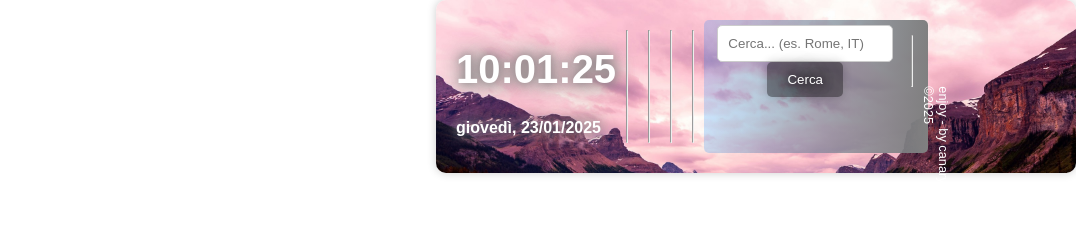
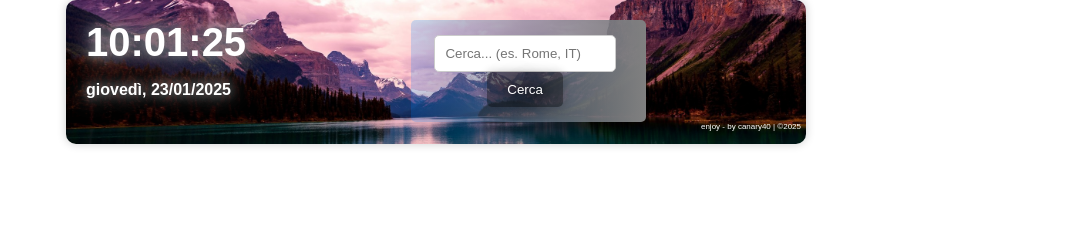
Before and after one commit to canary40/clockandweather, a plain HTML site: page index.html in a window 1280 px wide. Shown: the whole page, without its empty margins (204-1280 px from the left). Drawn offline with Linux system fonts and the light colour scheme.

Commit message:
styles.css

```diff
--- a/styles.css
+++ b/styles.css
@@ -1,23 +1,28 @@
 body {
-	font-family: Arial, sans-serif;
-    	background-color: transparent;
-    	margin: 0 auto;
+	font-family: 'Poppins', sans-serif;
+    background-color: none;
+    margin: 0 auto;
+	position: relative;
+	display: flex;
+	justify-content: center;
+	align-items: center;
 	}
 
 .container {
-	width: 600px;
+	width: 700px;
 	color: black;
 	padding: 20px;
 	border-radius: 10px;
 	box-shadow: 0px 0px 10px rgba(0, 0, 0, 0.2);
 	margin: 0 auto;
-	margin-right: 0;
-	display: flex;
+	display: block;
+	position: relative;
 	justify-content: space-between;
 	background: rgb(0, 0, 0, 0.2);
 	background-image: url('wallpaper.jpg');
 	background-repeat: no-repeat;
 	background-size: cover;
+	  background-position: center;
 	}
 
 #time, #date, #weather-description, #temperature {
@@ -26,14 +31,9 @@
 	text-shadow: 0 0 10px gray, 0 0 20px gray, 0 0 30px gray;
 	}
 
- {
-	color: white;
-	font-weight: bold;
-	text-shadow: 0 0 10px white, 0 0 20px white, 0 0 30px white;
-	}
-
 .clock h1 {
 	font-size: 2.5em;
+	margin: 0 auto;
 	}
 
 .clock {
@@ -44,7 +44,6 @@
 input {
 	width: 80%;
 	padding: 10px;
-	margin-top: 10px;
 	border: 1px solid #ccc;
 	border-radius: 5px;
 	cursor: text;
@@ -60,7 +59,7 @@
 	background: gray;
 	color: white;
 	border-radius: 5px;
-    	cursor: pointer;
+    cursor: pointer;
 	align-items: center;
 	text-align: center;
 	margin: 0 auto;
@@ -89,40 +88,46 @@
 	}
 
 hr {
-	color: transparent;
+	color: none;
+	border: 0;
+	height: 0;
 	}
 
 #separator1 {
 	transition: rotate(90deg);
-	margin: 10px;
+	margin: 3px;
 	}
 
  #separator2 {
 	transition: rotate(90deg);
-	margin: 5px;
+	margin: 3px;
 	}
 
 .weather {
 	background: linear-gradient(90deg, rgba(0, 127, 255, 0.2), gray);
 	border-radius: 5px;
-	padding: 5px;
+	padding: 15px;
+	display: block;
+	margin: 0 auto;
+	position: relative;
+	max-height: 100px;
+	z-index: 2;
+	margin-bottom: 2px;
+	}
+
+#weather-icon {
+	width: 70px;
+	height: 70px;
 	margin: 0 auto;
 	}
 
-#weather-icon {
-	width: 100px;
-	height: 100px;
+#weather-description, #temperature {
 	margin: 0 auto;
+	font-size: 0.8em;
 	}
 
 .weather {
 	display: block;
-	}
-
-.container2 {
-	border: none;
-	height: 200px;
-	width: 160px;
 	}
 
 .row2 {
@@ -132,11 +137,15 @@
 	}
 
 footer {
-	position: relative;
-	margin-left: -5%;
-  	top: 0;
-  	transform: rotate(90deg);
-  	transform-origin: left center;
-  	font-size: 0.8em;
+	color: blue;
+	text-align: right;
+  	font-size: 0.5em;
   	color: white;
+	margin-left: -25px;
+	position: absolute;
+	bottom: 5px;
+	width: 100%;
+    white-space: nowrap;
+    overflow: hidden;
+	z-index: 1;
 	}
```
